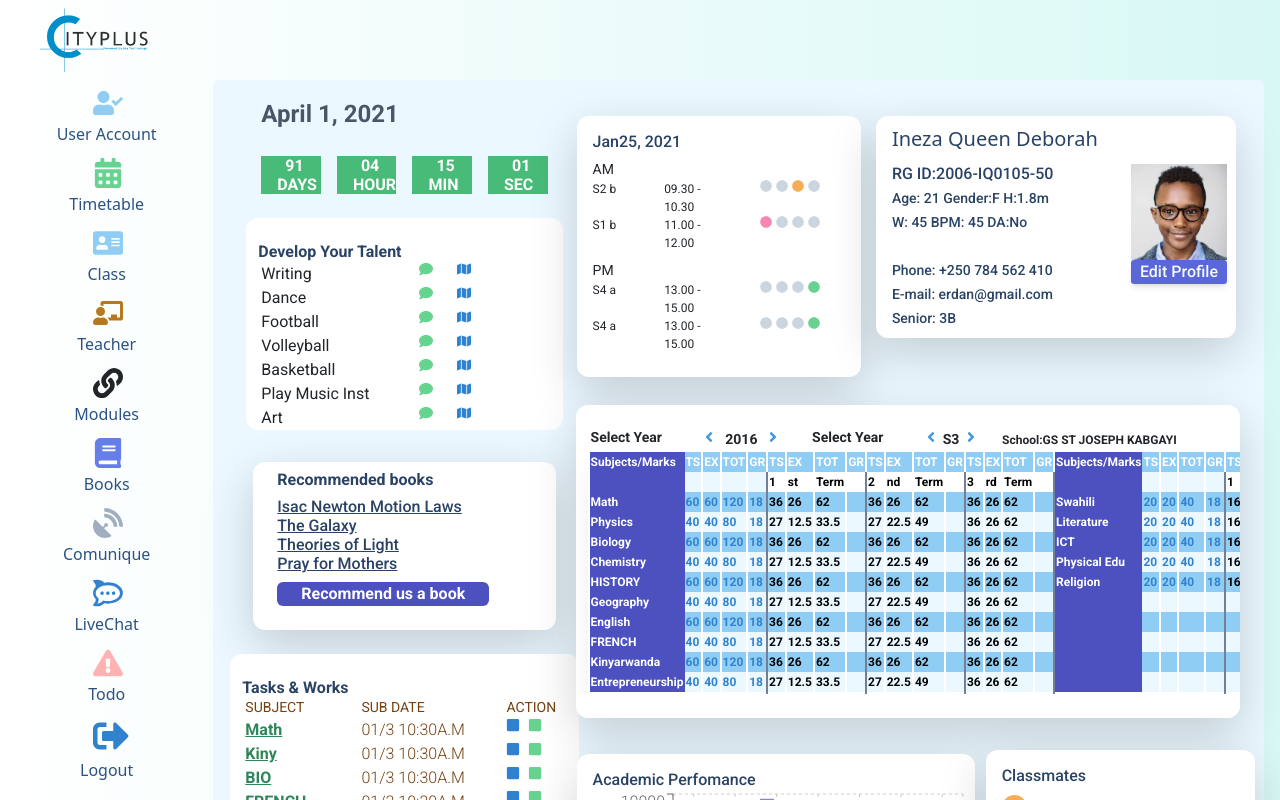
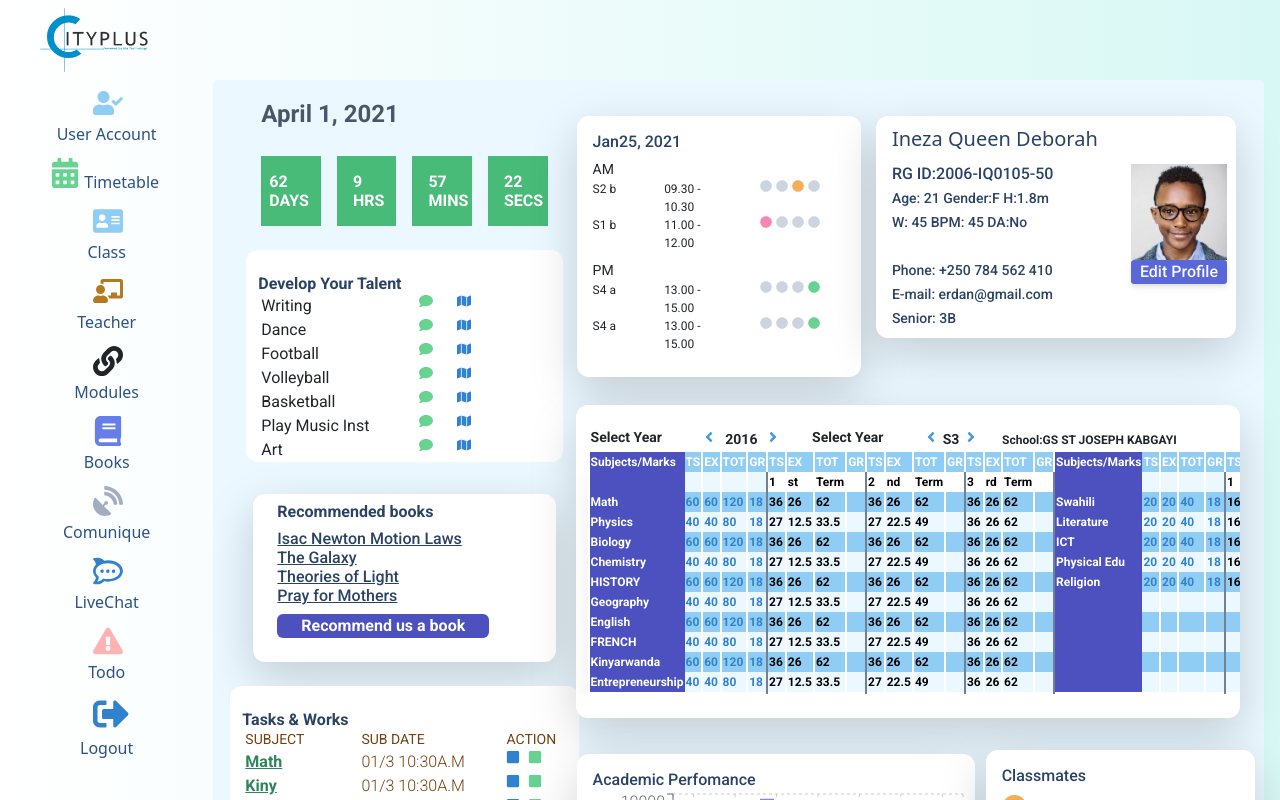
Before and after one commit to annicklinca/citplus, a React (Create React App) app: page /timetable in a window 1280 px wide. Shown: the top 800 px of the page. Built offline with nearby package versions, Linux system fonts and the light colour scheme.

Commit message:
added test

```diff
--- a/src/components/dashboard/NavLeft.js
+++ b/src/components/dashboard/NavLeft.js
@@ -39,11 +39,10 @@ function NavLeft() {
                         <li className="text-center hover:bg-blue-100 rounded-xl p-1">
                             <a href="/timetable">
                                 <div class="row">
-                                    <div className="col-md-12 pl-20">
-                                        <i className="text-3xl text-green-400"><FaCalendarAlt/></i>
-                                    </div>
-                                    <div className="col-md-12">
-                                        <p className="font-medium p-1 font-sans  text-blue-800">Timetable</p>
+                                    <div className="col-md-12 ">
+                                        <i className="text-3xl text-green-400 inline-block"><FaCalendarAlt/></i>
+
+                                        <p className="inline-block font-medium p-1 font-sans  text-blue-800">Timetable</p>
                                     </div>
                                 </div>
                             </a>
--- a/src/components/dashboard/Timetable.js
+++ b/src/components/dashboard/Timetable.js
@@ -1,4 +1,4 @@
-import  React,{useState} from "react";
+import  React,{useState,useEffect} from "react";
 import "../../css/tailwindcss.css";
 import "../../css/dashboard.css";
 import Navbar from './Navbar';
@@ -64,6 +64,46 @@ function Timetable() {
           amt: 2100,
         },
       ];
+      const calculateTimeLeft = () => {
+        let year = new Date().getFullYear();
+        const difference = +new Date(`${year}-4-12`) - +new Date();
+        let timeLeft = {};
+
+        if (difference > 0) {
+          timeLeft = {
+            DAYS: Math.floor(difference / (1000 * 60 * 60 * 24)),
+            HRS: Math.floor((difference / (1000 * 60 * 60)) % 24),
+            MINS: Math.floor((difference / 1000 / 60) % 60),
+            SECS: Math.floor((difference / 1000) % 60),
+          };
+        }
+
+        return timeLeft;
+      };
+
+      const [timeLeft, setTimeLeft] = useState(calculateTimeLeft());
+      const [year] = useState(new Date().getFullYear());
+
+      useEffect(() => {
+        setTimeout(() => {
+          setTimeLeft(calculateTimeLeft());
+        }, 1000);
+      });
+
+      const timerComponents = [];
+
+      Object.keys(timeLeft).forEach((interval) => {
+        if (!timeLeft[interval]) {
+          return;
+        }
+
+        timerComponents.push(
+          <span>
+            {timeLeft[interval]} {interval}{"   "}
+          </span>
+        );
+      });
+
 
     return(
         <>
@@ -86,24 +126,28 @@ function Timetable() {
                      <div className="m-2 p-2">
                          <span className="font-medium font-bold text-gray-700 text-2xl">April 1, 2021</span>
                          <div className="mt-4">
-                         <div class="grid grid-cols-4 gap-3">
+                         {timerComponents.length ?
+                         <div className="grid grid-cols-4 gap-3">
                               <div className="bg-green-500">
-                                  <h2 className="pl-4 text-white font-bold font-medium ">91</h2>
-                                  <h3 className="pl-3 text-white font-bold font-medium">DAYS</h3>
+                                  <h2 className=" px-2 py-3 text-white font-bold font-medium ">{timerComponents[0]}</h2>
+
                               </div>
                              <div className="bg-green-500">
-                             <h2 className="pl-4 text-white font-bold font-medium ">04</h2>
-                             <h3 className="pl-3 text-white font-bold font-medium">HOUR</h3>
+                             <h2 className="px-3 py-3 text-white font-bold font-medium ">{timerComponents[1]}</h2>
+
                              </div>
                               <div className="bg-green-500">
-                              <h2 className="pl-4 text-white font-bold font-medium ">15</h2>
-                              <h3 className="pl-3 text-white font-bold font-medium">MIN</h3>
+                              <h2 className="px-3 py-3 text-white font-bold font-medium ">{
+                                  timerComponents[2]
+                              }</h2>
+
                               </div>
                               <div className="bg-green-500">
-                              <h2 className="pl-4 text-white font-bold font-medium ">01</h2>
-                             <h3 className="pl-3 text-white font-bold font-medium">SEC</h3>
+                              <h2 className="px-3 py-3 text-white font-bold font-medium ">{timerComponents[3]}</h2>
+
                               </div>
                               </div>
+                              : <span>TERM HAVE ENDED</span>}
                          </div>
                          <div className="mt-4 pt-4 row bg-white rounded-xl">
                              <h2 className="font-bold text-blue-900">Develop Your Talent</h2>
--- a/src/constant.js
+++ b/src/constant.js
@@ -2,7 +2,8 @@ const url ="https://cityplus-ida.herokuapp.com/"
 
  const urlPath ={
     login:`${url}login`,
-    signup:`${url}create-account`
+    signup:`${url}create-account`,
+    test:`${url}test`
 
 
 }
```
Also changed, not shown: 1 other file (tests, documents, lock files or other folders).
